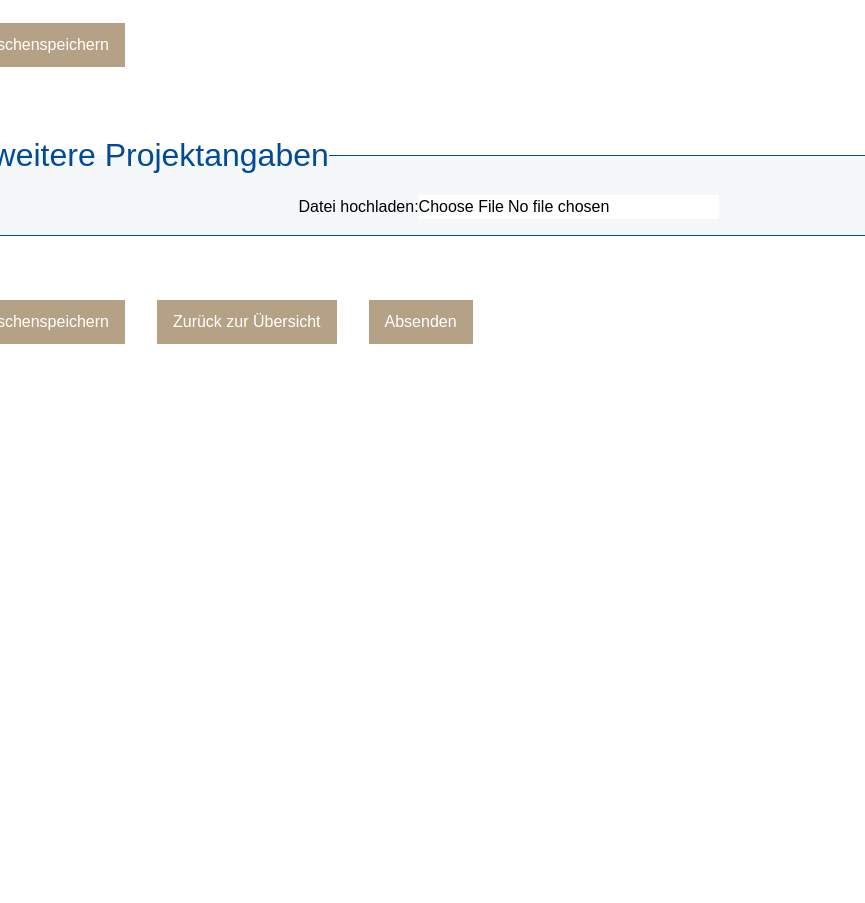
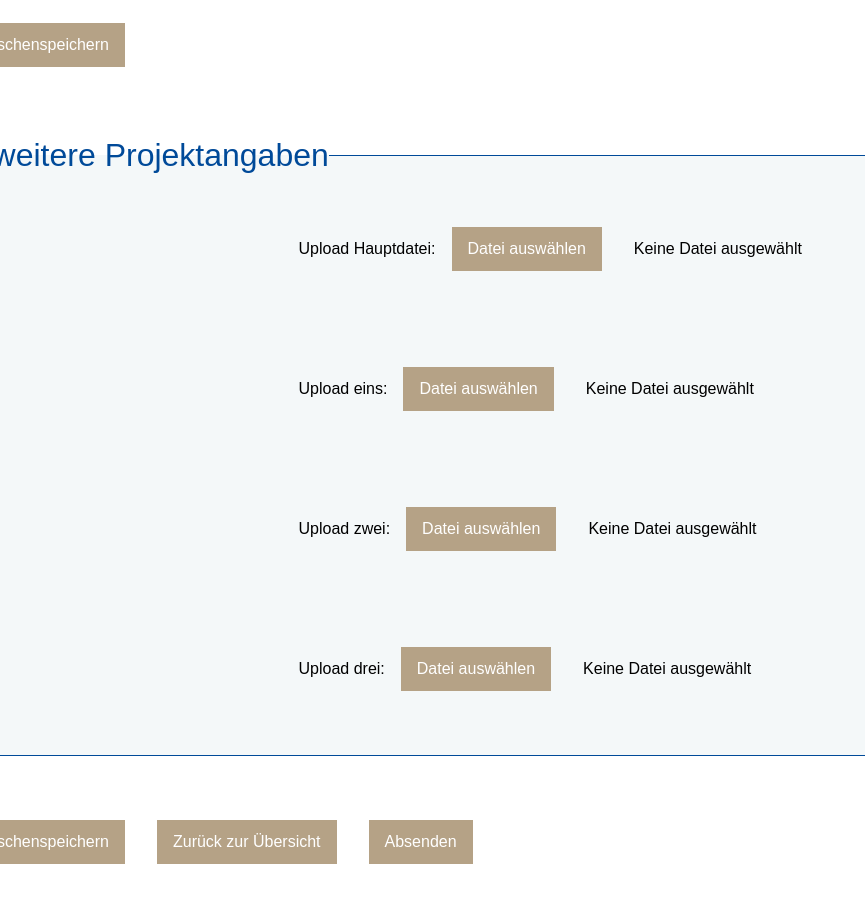
Before and after one commit to juliabellmann/dateneingang-datenbank, a Next.js app: page /form/1 in a window 1280 px wide. Shown: the part 3000-3903 px from the top of the page, without its empty margins (0-865 px from the left). Before the commit the page ends 3504 px from the top, so only its background shows below. Built offline with nearby package versions, Linux system fonts and the light colour scheme; no server answers; the database is empty.

Commit message:
add more upload fields

```diff
--- a/pages/form/[id].js
+++ b/pages/form/[id].js
@@ -14,10 +14,19 @@ export default function Form() {
   const router = useRouter();
   const { id } = router.query;
 
-  // Datei + Bildvorschau (signed URL oder lokale Vorschau)
-  const [file, setFile] = useState(null);
-  const [imagePreviewUrl, setImagePreviewUrl] = useState(null);
+const [files, setFiles] = useState({
+  image: null,
+  one: null,
+  two: null,
+  three: null,
+});
 
+const [previews, setPreviews] = useState({
+  image: null,
+  one: null,
+  two: null,
+  three: null,
+});
 
 // hier das neue Formularfeld ergänzen
   const [formData, setFormData] = useState({
@@ -42,27 +51,34 @@ export default function Form() {
     vf: "",
     tf: "",
     bgf: '',
-    image_file_path: null, // <-- Pfad im Storage (privater Bucket)
+    image_file_path: null,
+    upload_one_path: null,
+    upload_two_path: null,
+    upload_three_path: null,
   });
 
   const [isReadonly, setIsReadonly] = useState(false); // ⬅️ Zustand zum Sperren des Formulars
   // Hilfsfunktion: signed URL für bestehendes Bild erzeugen
-  async function refreshSignedUrl(filePath) {
+  async function refreshSignedUrl(key, filePath) {
   if (!filePath) {
-      setImagePreviewUrl(null);
+    setPreviews(prev => ({ ...prev, [key]: null }));
     return;
   }
+
   const { data, error } = await supabase
     .storage
     .from('form_files')
-      .createSignedUrl(filePath, 60 * 10); // 10 Minuten
+    .createSignedUrl(filePath, 60 * 10);
+
   if (error) {
     console.error('Signed URL Fehler:', error);
-      setImagePreviewUrl(null);
+    setPreviews(prev => ({ ...prev, [key]: null }));
     return;
   }
-    setImagePreviewUrl(data.signedUrl);
+
+  setPreviews(prev => ({ ...prev, [key]: data.signedUrl }));
 }
+
 
     // Formular laden
   useEffect(() => {
@@ -80,28 +96,38 @@ export default function Form() {
           if (data) {
             setFormData(prev => ({ ...prev, ...data }));
             if (data.status === 'submitted') setIsReadonly(true);
-            if (data.image_file_path) await refreshSignedUrl(data.image_file_path);
+            if (data.image_file_path)
+              await refreshSignedUrl('image', data.image_file_path);
+
+            if (data.upload_one_path)
+              await refreshSignedUrl('one', data.upload_one_path);
+
+            if (data.upload_two_path)
+              await refreshSignedUrl('two', data.upload_two_path);
+
+            if (data.upload_three_path)
+              await refreshSignedUrl('three', data.upload_three_path);
           }
         });
     }
   }, [id]);
 
     // Datei-Auswahl
-  function handleFileChange(e) {
-    const f = e.target.files && e.target.files[0] ? e.target.files[0] : null;
-    setFile(f);
+  function handleFileChange(key, e) {
+    const f = e.target.files?.[0] || null;
+
+    setFiles(prev => ({ ...prev, [key]: f }));
 
     if (!f) {
-    refreshSignedUrl(formData.image_file_path);
+      setPreviews(prev => ({ ...prev, [key]: null }));
       return;
     }
 
-  // Vorschau NUR für Bilder
     if (f.type.startsWith('image/')) {
       const localUrl = URL.createObjectURL(f);
-    setImagePreviewUrl(localUrl);
+      setPreviews(prev => ({ ...prev, [key]: localUrl }));
     } else {
-    setImagePreviewUrl(null);
+      setPreviews(prev => ({ ...prev, [key]: null }));
     }
   }
 
@@ -142,19 +168,29 @@ async function uploadFile(fileToUpload) {
         return;
       }
 
-      let image_file_path = formData.image_file_path;
+      let {
+        image_file_path,
+        upload_one_path,
+        upload_two_path,
+        upload_three_path,
+      } = formData;
 
-      // Falls neue Datei gewählt → hochladen und Pfad übernehmen
-      if (file) {
-        image_file_path = await uploadFile(file);
-      }
+      if (files.image) image_file_path = await uploadFile(files.image);
+      if (files.one) upload_one_path = await uploadFile(files.one);
+      if (files.two) upload_two_path = await uploadFile(files.two);
+      if (files.three) upload_three_path = await uploadFile(files.three);
 
       const payload = {
         ...formData,
         user_id: userRes.user.id,
         status: 'draft',
         image_file_path,
+        upload_one_path,
+        upload_two_path,
+        upload_three_path,
       };
+
+      setFiles({ image: null, one: null, two: null, three: null });
 
       if (id === 'new') {
         const { error: insertErr } = await supabase.from('forms').insert(payload);
@@ -165,11 +201,26 @@ async function uploadFile(fileToUpload) {
         if (updateErr) throw updateErr;
         toast.success('Änderungen wurden gespeichert.', { position: 'top-center' });
       }
+      setFormData(prev => ({
+        ...prev,
+        image_file_path,
+        upload_one_path,
+        upload_two_path,
+        upload_three_path,
+      }));
 
-      // Nach dem Speichern ggf. neue signed URL laden (falls neues Bild)
-      if (image_file_path) await refreshSignedUrl(image_file_path);
-      setFormData(prev => ({ ...prev, image_file_path }));
-      setFile(null);
+      if (image_file_path)
+        await refreshSignedUrl('image', image_file_path);
+
+      if (upload_one_path)
+        await refreshSignedUrl('one', upload_one_path);
+
+      if (upload_two_path)
+        await refreshSignedUrl('two', upload_two_path);
+
+      if (upload_three_path)
+        await refreshSignedUrl('three', upload_three_path);
+
     } catch (error) {
       console.error('handleSave error:', error);
       toast.error(`Beim Speichern ist ein Fehler aufgetreten: ${error?.message || error}`);
@@ -193,9 +244,8 @@ async function uploadFile(fileToUpload) {
     window.open(`/api/downloadPdf?id=${id}`, '_blank');
   };
 
-// Datei herunterladen (über signed URL)
-const handleDownloadFile = async () => {
-  if (!formData.image_file_path) {
+const handleDownloadFile = async (filePath) => {
+  if (!filePath) {
     toast.error('Keine Datei vorhanden.');
     return;
   }
@@ -204,14 +254,13 @@ const handleDownloadFile = async () => {
     const { data, error } = await supabase
       .storage
       .from('form_files')
-      .createSignedUrl(formData.image_file_path, 60); // 1 Minute gültig
+      .createSignedUrl(filePath, 60 * 10);
 
     if (error) throw error;
 
-    // Download im neuen Tab starten
     const link = document.createElement('a');
     link.href = data.signedUrl;
-    link.download = formData.image_file_path.split('/').pop(); // Dateiname
+    link.download = filePath.split('/').pop();
     document.body.appendChild(link);
     link.click();
     document.body.removeChild(link);
@@ -615,37 +664,65 @@ const handleDownloadFile = async () => {
 <StyledFieldset>
   <legend><h2>6. weitere Projektangaben</h2></legend>
 
-            {/* Bild hochladen */}
-            <div>
-              <label>Datei hochladen:</label>
-              {/* Hinweis: wenn man das Format der hochladbaren Datei einschränken möchte: accept="..." */}
-              {/* <input type="file" accept="image/*" onChange={handleFileChange} disabled={isReadonly} /> */}
-              <input type="file" onChange={handleFileChange} disabled={isReadonly} />
+  {['image', 'one', 'two', 'three'].map((key) => {
+    const filePath = formData[`${key}_file_path`] || formData[`upload_${key}_path`];
+    const labelMap = {
+      image: 'Upload Hauptdatei',
+      one: 'Upload eins',
+      two: 'Upload zwei',
+      three: 'Upload drei',
+    };
 
-          {formData.image_file_path && (
-              <div>
-                <p>Hochgeladene Datei:</p>
+    return (
+      <div key={key} style={{ marginBottom: '1rem' }}>
+        <label>{labelMap[key]}:</label>
 
-                {/* Bildvorschau nur wenn Bild */}
-                {imagePreviewUrl ? (
-                  <img src={imagePreviewUrl} alt="Vorschau" width={200} />
-                ) : (
-                  <p>
-                    {formData.image_file_path.split('/').pop()}
-                  </p>
+        {/* verstecktes File-Input */}
+        <input
+          type="file"
+          id={`file-${key}`}
+          style={{ display: 'none' }}
+          onChange={e => handleFileChange(key, e)}
+          disabled={isReadonly}
+        />
+
+        {/* eigener Button */}
+        <StyledButton
+          type="button"
+          onClick={() => document.getElementById(`file-${key}`).click()}
+          disabled={isReadonly}
+        >
+          Datei auswählen
+        </StyledButton>
+
+        {/* Anzeige gewählter Datei oder bestehender Pfad */}
+        <span style={{ marginLeft: '1rem' }}>
+          {files[key]?.name || (filePath ? filePath.split('/').pop() : 'Keine Datei ausgewählt')}
+        </span>
+
+        {/* Vorschau bei Bilddateien */}
+        {previews[key] && (
+          <div style={{ marginTop: '0.5rem' }}>
+            <img src={previews[key]} alt="Vorschau" width={200} />
+          </div>
         )}
 
-                {/* Download IMMER anzeigen, wenn Datei existiert */}
-                {isReadonly && (
-                  <StyledButton type="button" onClick={handleDownloadFile}>
+        {/* Download-Button nur bei readonly */}
+        {isReadonly && filePath && (
+          <StyledButton
+            type="button"
+            onClick={() => handleDownloadFile(filePath)}
+            style={{ marginTop: '0.5rem' }}
+          >
             Datei herunterladen
           </StyledButton>
         )}
       </div>
-            )}
-            </div>
+    );
+  })}
+</StyledFieldset>
 
-          </StyledFieldset>
+
 
         {/* Buttons deaktivieren, wenn readonly */}
         <StyledButton type="button" onClick={handleSave} disabled={isReadonly}>
```
Lines whose indentation alone changed are shown as unchanged.
